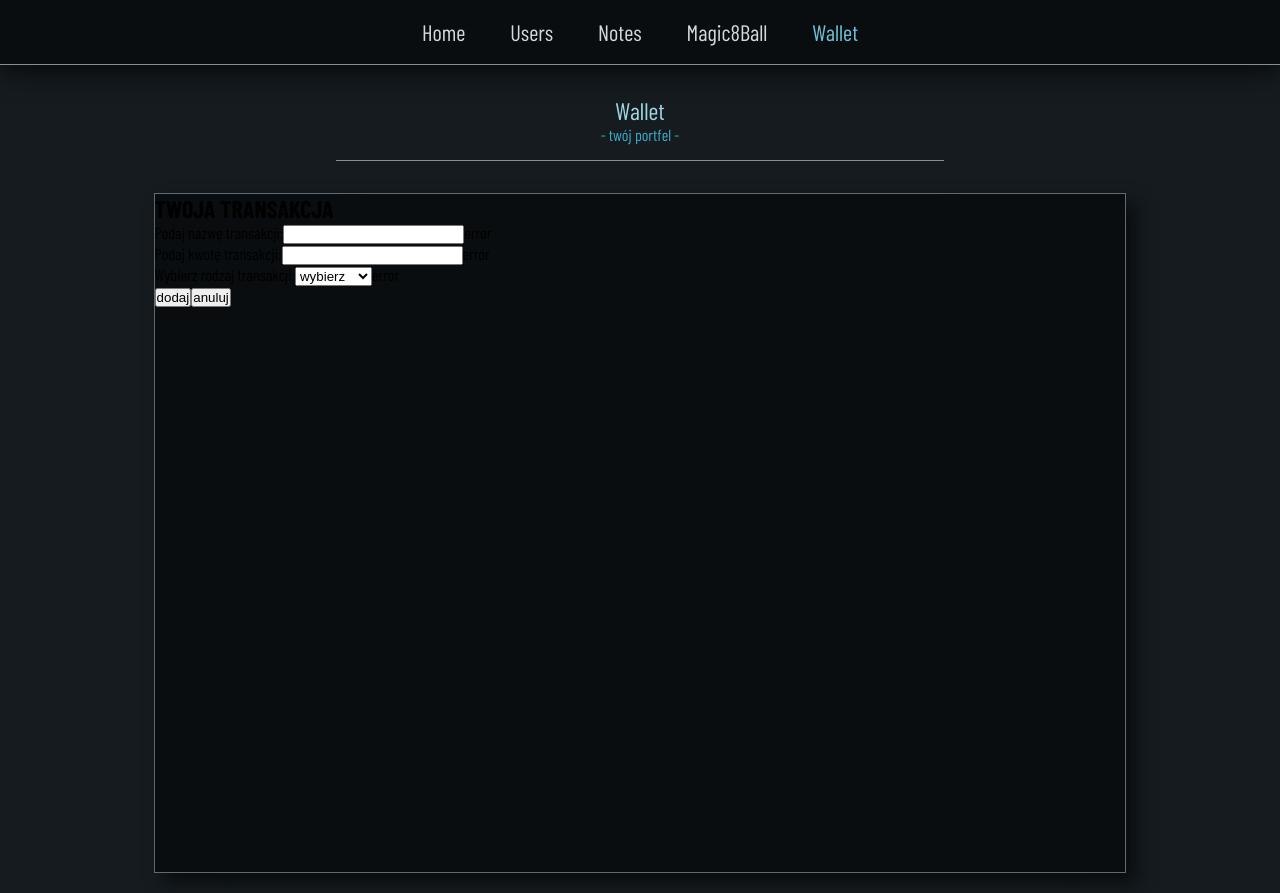
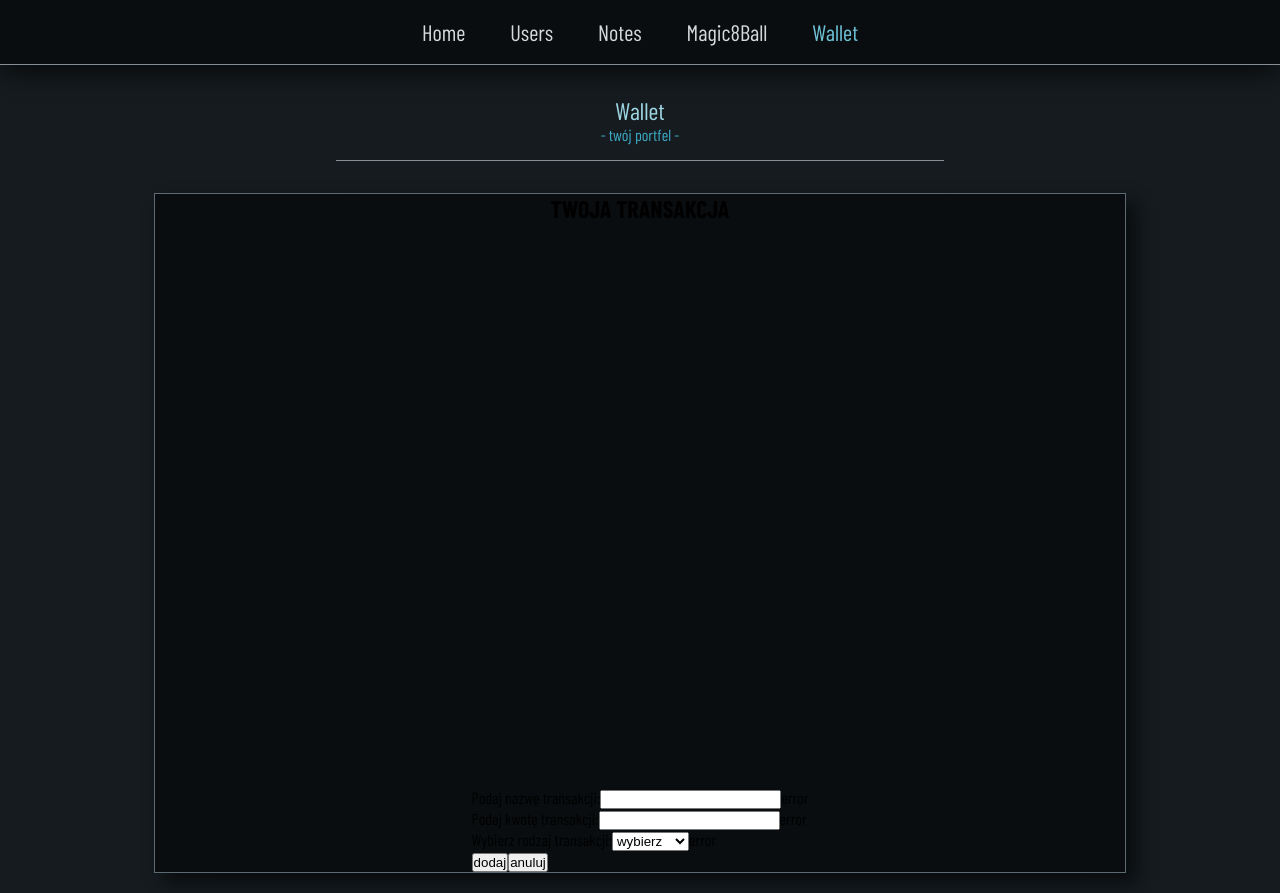
Before and after one commit to Scorpion19702022/SIMPLE_PROJECT_REACT_REDUX, a React (Vite) app: page /Wallet in a window 1280 px wide. Built offline with nearby package versions, Linux system fonts and the light colour scheme; a web font is replaced by a local one.

Commit message:
added style

```diff
--- a/src/Components/Wallet/Styles/WalletInputsModal.module.css
+++ b/src/Components/Wallet/Styles/WalletInputsModal.module.css
@@ -46,6 +46,10 @@
 	position: absolute;
 	width: 100%;
 	height: 430px;
+	display: flex;
+	flex-direction: column;
+	align-items: center;
+	justify-content: space-between;
 	background-color: var(--color-dark10);
 	border: 0.04em solid var(--color-dark05);
 	box-shadow: 0.6em 0.6em 1em var(--color-dark10);
```
